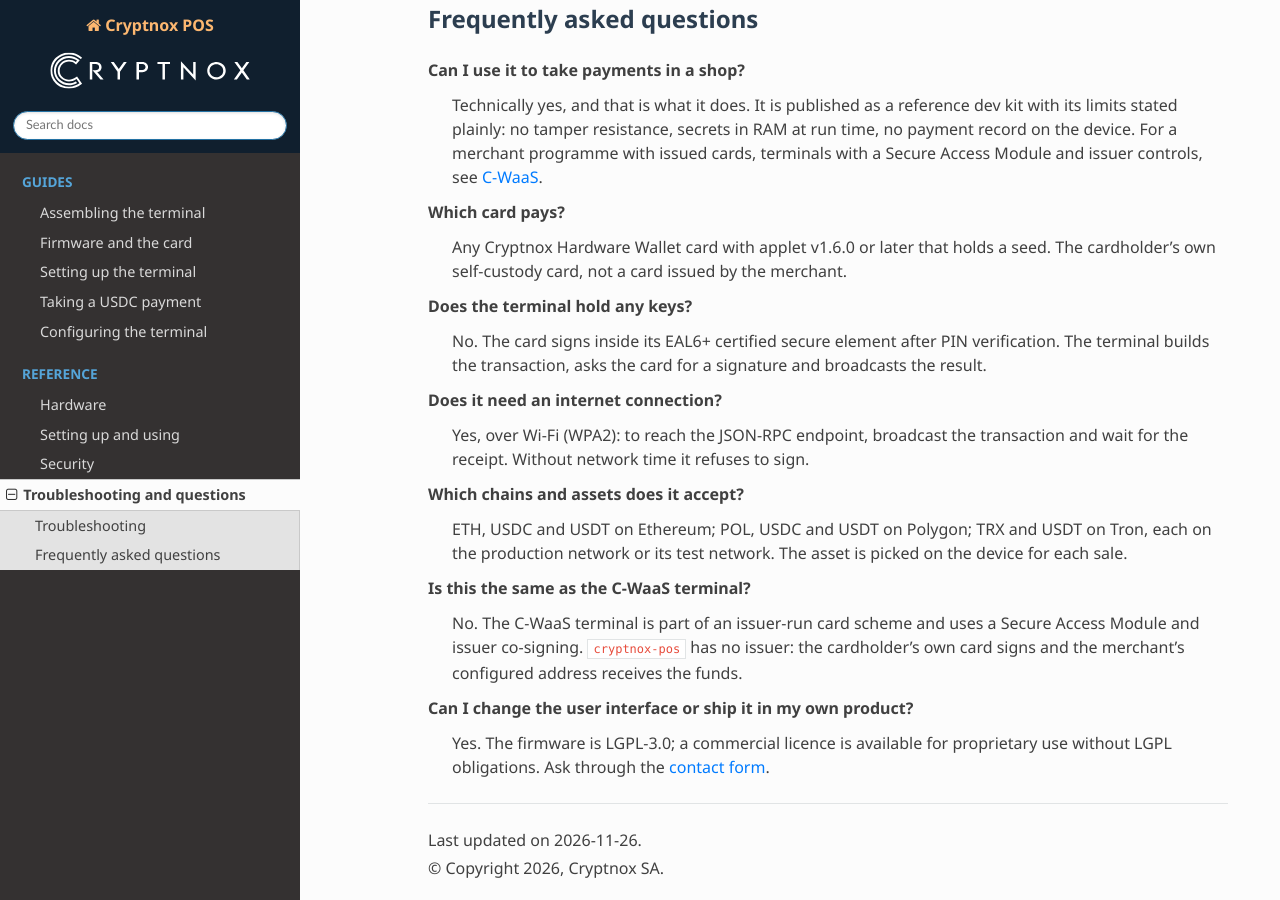
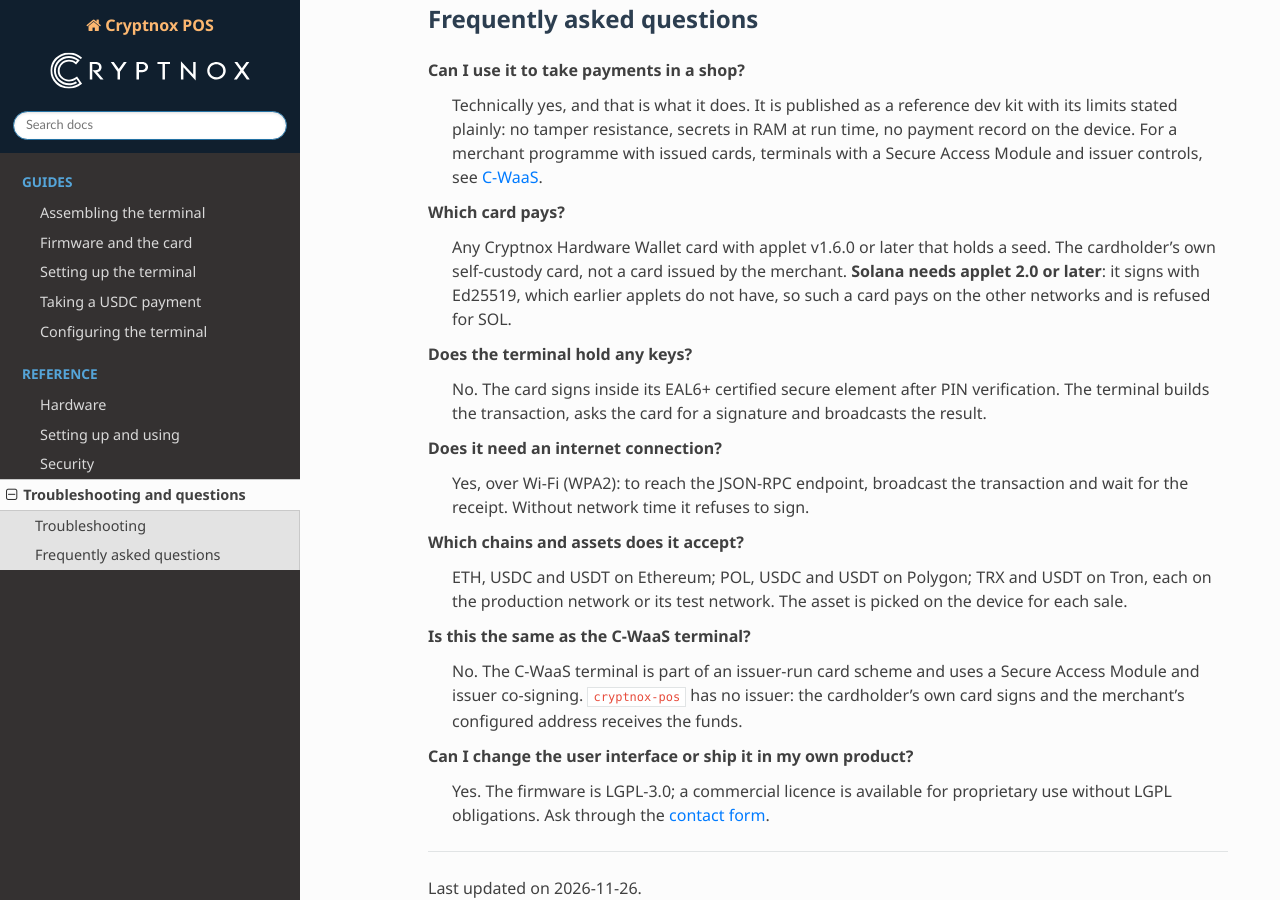
Before and after one commit to embarquech/cryptnox-pos, a Sphinx documentation site: the page built from docs/source/troubleshooting.rst, in a window 1280 px wide and 900 px high, scrolled down 578 px. Built offline with Sphinx 7.4.7 and the Read the Docs theme 3.1.0, drawn with Linux system fonts in a browser that asks for light colours.

Commit message:
docs: say Solana needs applet 2.0, finish the applet rename, cover ttf and fzz
Review of #36.

Solana signs with Ed25519, which applets before 2.0 do not have, while the Dual
Card Set ships 1.6.1 — so "applet v1.6.0 or later" was true for the terminal and
wrong for SOL. Said in the three places that carry the version: the hardware
page, the troubleshooting FAQ and the README, each with what it costs — such a
card still pays on the other networks and is refused only for Solana.

"ships v1.6.1" becomes "ships applet v1.6.1": a bare version on a page that also
discusses terminal firmware and OTA reads as a firmware version.

.gitattributes gains *.ttf and *.fzz. The repo tracks six fonts and one Fritzing
sketch (a zip under another name), both of which the autocrlf rewrite this file
exists to prevent would corrupt. That now covers every binary type the repo
tracks: png, ttf, bin, stl, fzz, 3mf.

Not changed: hardware.rst's "four jumper wires" row. It is not in conflict with
the assembly guide's JST harness — the two describe different routes. That page
lists what is needed to get the thing working at all, and Dupont wires on a bench
do that; the guide describes the build into the enclosure, where it is the JST
harness the CYD ships with.

Co-Authored-By: Claude Opus 5 <noreply@anthropic.com>

```diff
--- a/docs/source/hardware.rst
+++ b/docs/source/hardware.rst
@@ -22,7 +22,9 @@ What you need
        I²C.
    * - Cryptnox Hardware Wallet card
      - Applet **v1.6.0 or later** (the `Dual Card Set
-       <https://shop.cryptnox.com/product/hardware-wallet-smartcard-dual/>`__ ships v1.6.1).
+       <https://shop.cryptnox.com/product/hardware-wallet-smartcard-dual/>`__ ships applet
+       v1.6.1). **Solana needs applet 2.0 or later** — it signs with Ed25519, which earlier
+       applets do not have, so such a card pays on the other networks and is refused for SOL.
        The card must be initialised with a seed; see :ref:`preparing-the-card`.
    * - Four jumper wires and a USB cable
      - Female-to-female Dupont wires between the CYD's CN1 header and the PN532; a data USB
--- a/docs/source/troubleshooting.rst
+++ b/docs/source/troubleshooting.rst
@@ -46,7 +46,9 @@ Frequently asked questions
 
 **Which card pays?**
    Any Cryptnox Hardware Wallet card with applet v1.6.0 or later that holds a seed. The
-   cardholder's own self-custody card, not a card issued by the merchant.
+   cardholder's own self-custody card, not a card issued by the merchant. **Solana needs
+   applet 2.0 or later**: it signs with Ed25519, which earlier applets do not have, so such
+   a card pays on the other networks and is refused for SOL.
 
 **Does the terminal hold any keys?**
    No. The card signs inside its EAL6+ certified secure element after PIN verification. The
```
Also changed, not shown: README.md (+2 -0 lines), 1 other file.
